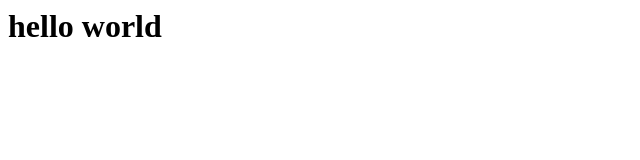
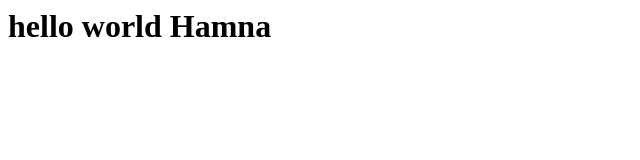
Before and after one commit to hamna19/Git-Workshop, a plain HTML site: page index.html in a window 1280 px wide. Shown: the whole page, without its empty margins (0-640 px from the left). Drawn offline with Linux system fonts and the light colour scheme.

Commit message:
Modified file

```diff
--- a/index.html
+++ b/index.html
@@ -2,6 +2,6 @@
 <head>
 </head>
 <body>
-<h1>hello world</h1>
+<h1>hello world Hamna </h1>
 </body>
 </html>
```
